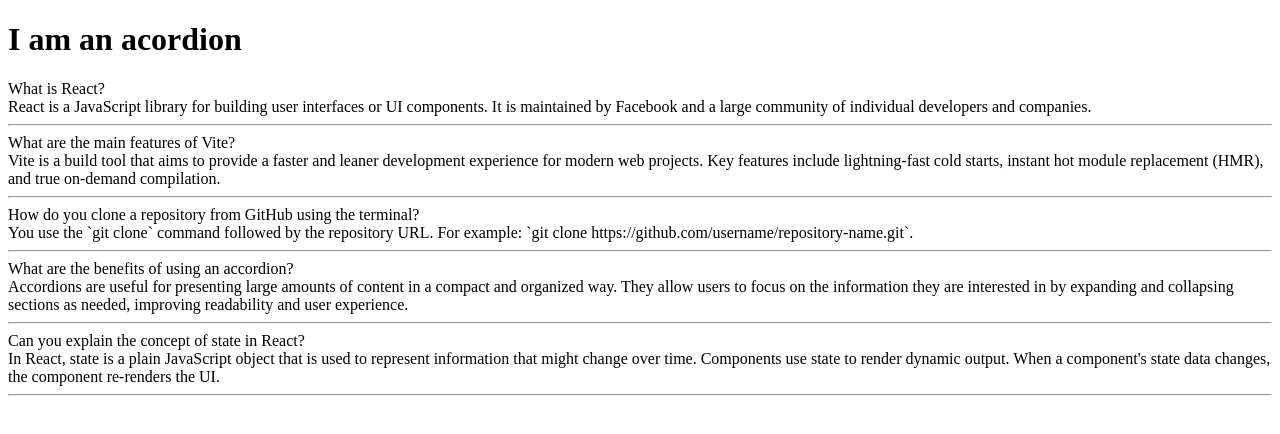
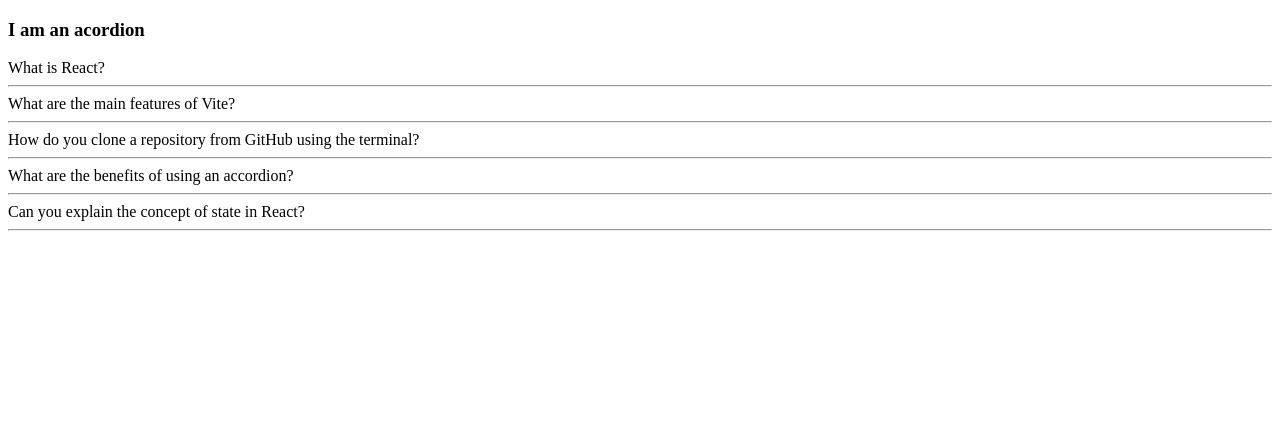
Before and after one commit to KenKambi/25reactprojects, a React (Vite) app in the folder 25reactprojects/: page / in a window 1280 px wide. Shown: the top 434 px of the page. Built offline with nearby package versions, Linux system fonts and the light colour scheme.

Commit message:
toggle show and hide answer

```diff
--- a/25reactprojects/components/acordion/Acordion.jsx
+++ b/25reactprojects/components/acordion/Acordion.jsx
@@ -1,31 +1,18 @@
 import { useState } from "react";
-import accordionData from "./data";
 
-export default function Acordion() {
-  console.log(accordionData);
 
-  const [ans, setAns] = useState("")
-
-  const data = accordionData.map(function (acordion) {
-    return (
-      <div key={acordion.id} onClick={showAns} >
-        {" "}
-        {acordion.question}
-        <div key={acordion.id}> {acordion.answer} </div>
-        <hr />
-      </div>
-    );
-  });
+export default function Acordion(props) {
+  const [ans, setAns] = useState(false)
 
   function showAns (){
-    console.log("clicked")
-    setAns(accordionData.answer)
+    setAns(prevAns => !prevAns)
   }
 
   return (
     <>
-      <h1>I am an acordion</h1>
-      {data}
+        <div onClick={showAns}> {props.acordion.question} </div>
+        { ans && <div> {props.acordion.answer} </div>}
+        <hr />
     </>
   );
 }
--- a/25reactprojects/src/App.jsx
+++ b/25reactprojects/src/App.jsx
@@ -1,13 +1,16 @@
-import Acordion from "../components/acordion/Acordion"
-
+import Acordion from "../components/acordion/Acordion";
+import accordionData from "../components/acordion/data";
 
 function App() {
-
+  const data = accordionData.map(function (acordion) {
+    return <Acordion key={acordion.id} acordion={acordion} />;
+  });
   return (
     <>
-      <Acordion/>
+      <h3>I am an acordion</h3>
+      {data}
     </>
-  )
+  );
 }
 
-export default App
+export default App;
```
